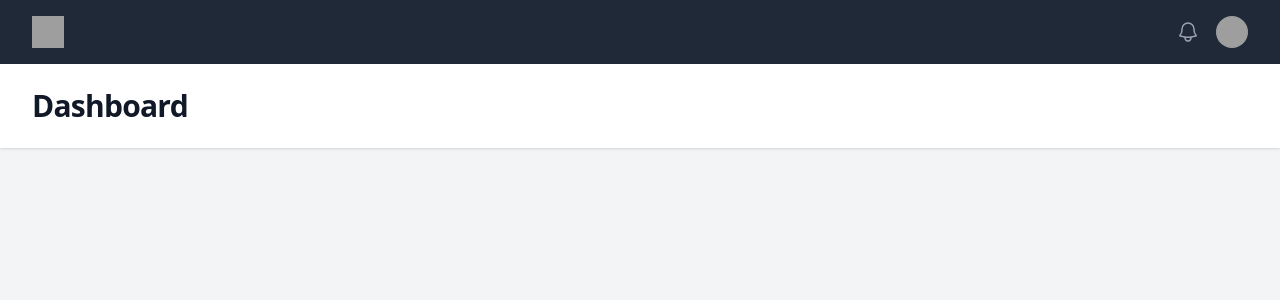
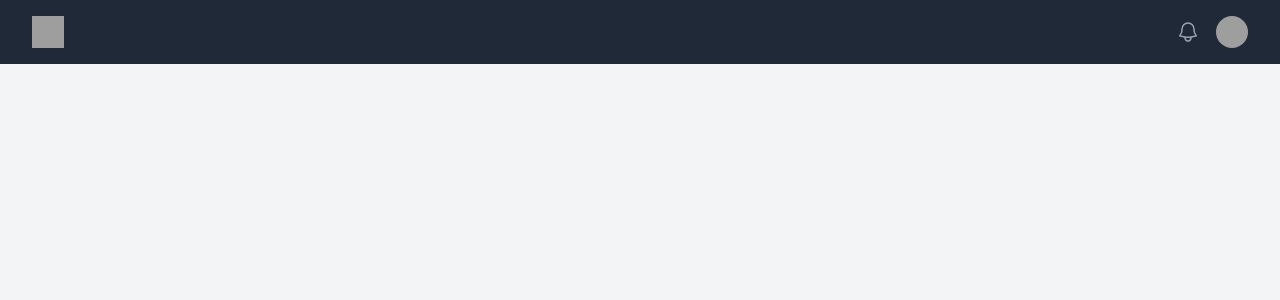
Before and after one commit to Anhelina4/app-weather, a React (Create React App) app: page / in a window 1280 px wide. Shown: the top 300 px of the page. Built offline with nearby package versions, Linux system fonts and the light colour scheme; grey boxes are pictures that could not be loaded.

Commit message:
Finish app layout

```diff
--- a/src/components/layouts/AppLayout/AppLayout.tsx
+++ b/src/components/layouts/AppLayout/AppLayout.tsx
@@ -158,16 +158,16 @@ const AppLayout = (props: Props) => {
           )}
         </Disclosure>
 
-        <header className="bg-white shadow">
+        {/* <header className="bg-white shadow">
           <div className="mx-auto max-w-7xl px-4 py-6 sm:px-6 lg:px-8">
             <h1 className="text-3xl font-bold tracking-tight text-gray-900">
               Dashboard
             </h1>
           </div>
-        </header>
+        </header> */}
         <main>
           <div className="mx-auto max-w-7xl py-6 sm:px-6 lg:px-8">
-            {/* Your content */}
+            {children}
           </div>
         </main>
       </div>
```
